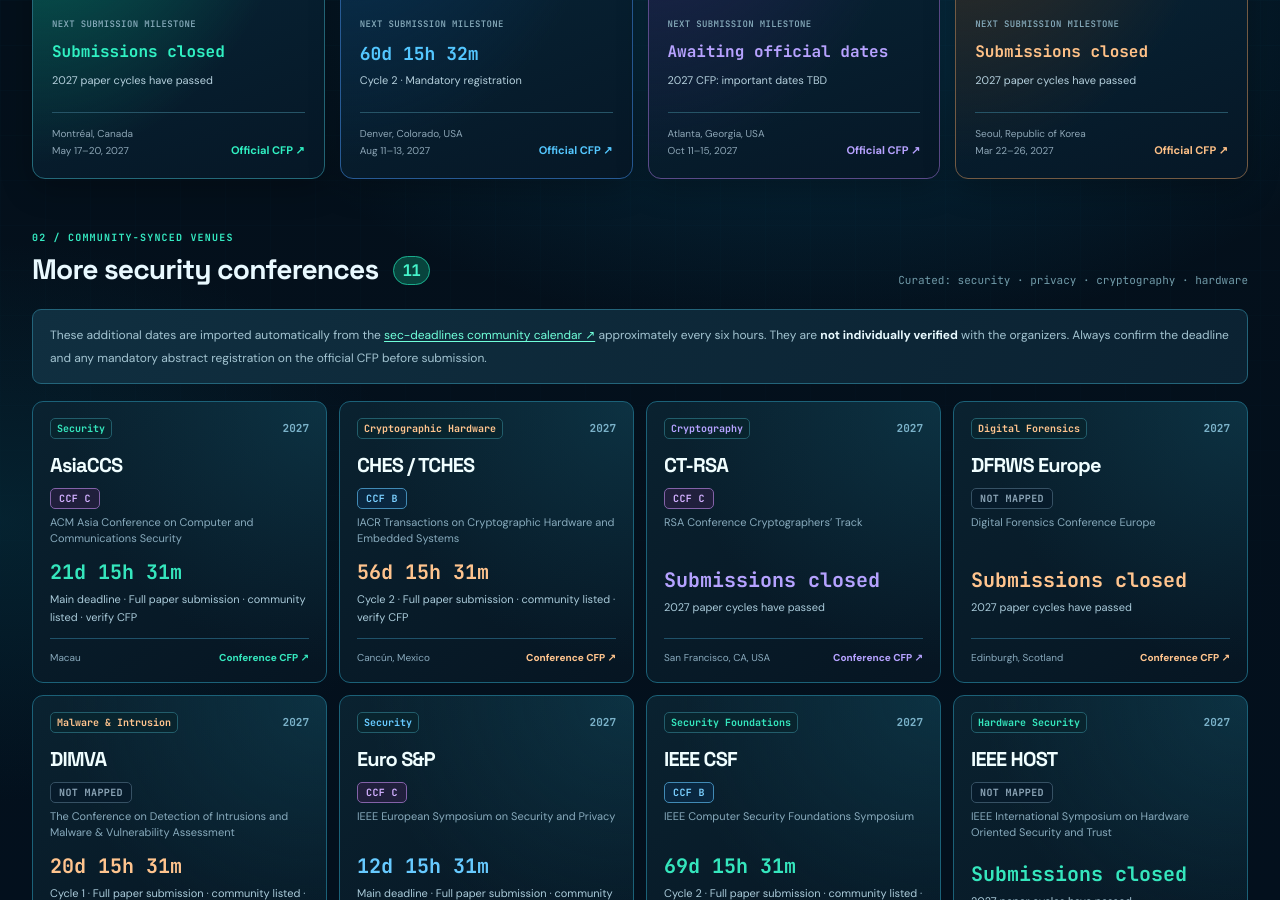
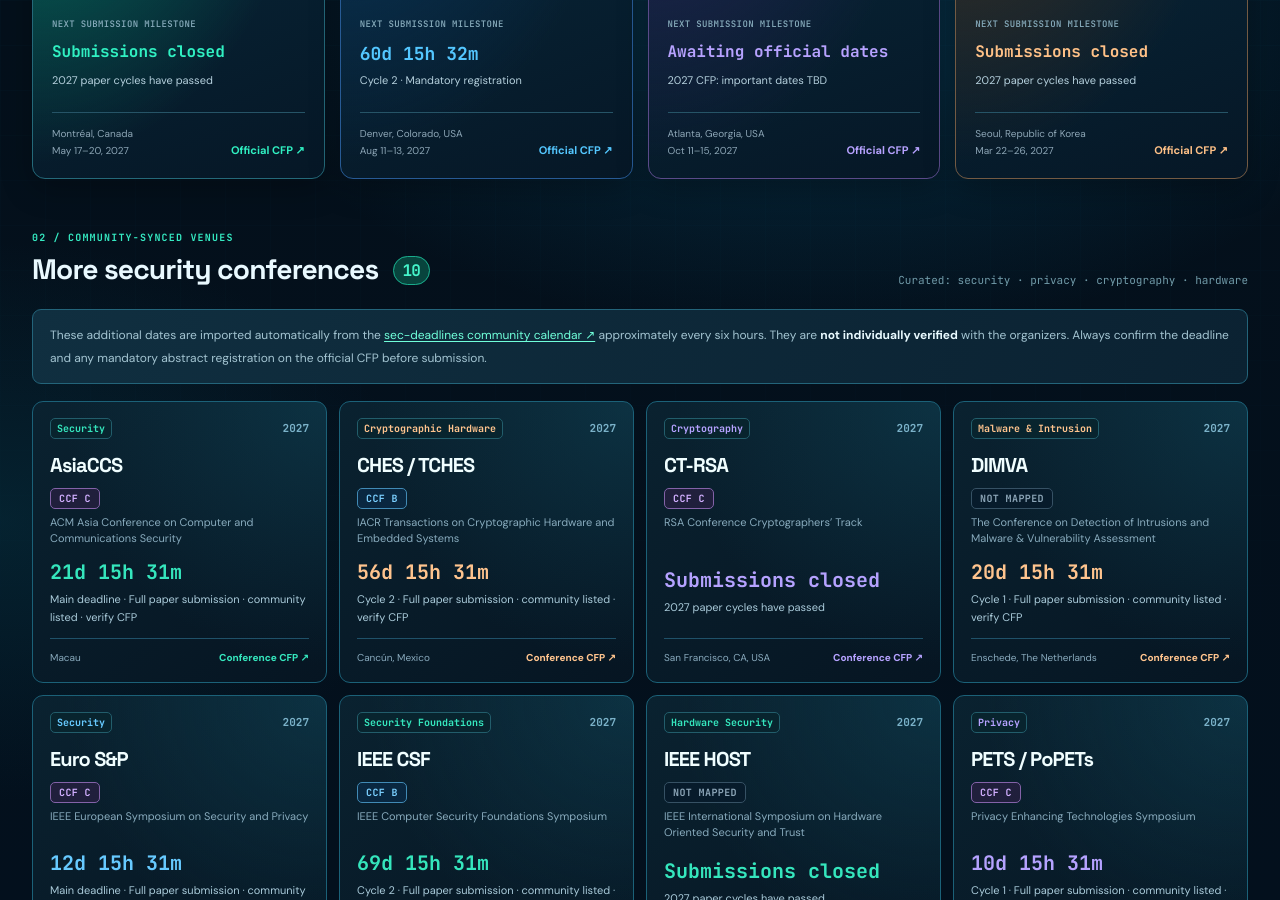
Before and after one commit to 2350082187zhou-ux/2350082187zhou-ux.github.io, a Jekyll site: the page built from _pages/security-deadlines.html, in a window 1280 px wide and 900 px high, scrolled down 1431 px. Built offline with Jekyll 4.4.1, drawn with Linux system fonts in a browser that asks for light colours; part of the change alters nothing that is shown.

Commit message:
data: sync community security conference deadlines

```diff
--- a/_data/security_deadlines_auto.json
+++ b/_data/security_deadlines_auto.json
@@ -47,20 +47,6 @@
       "tier": "additional",
       "official": "https://www.esat.kuleuven.be/cosic/events/ct-rsa-2027/",
       "note": "",
-      "source": "community"
-    },
-    {
-      "id": "dfceurope",
-      "short": "DFRWS Europe",
-      "name": "Digital Forensics Conference Europe",
-      "year": 2027,
-      "location": "Edinburgh, Scotland",
-      "dates": "March 30-April 2",
-      "label": "Digital Forensics",
-      "theme": "orange",
-      "tier": "additional",
-      "official": "https://dfrws.org/conferences/dfceurope2027/",
-      "note": "Abstract and title registration required by October 2, 2026 (AoE). Deadline extended.",
       "source": "community"
     },
     {
@@ -163,21 +149,6 @@
     }
   ],
   "events": [
-    {
-      "id": "auto-dfceurope-2027-2026-10-09-1",
-      "conf": "dfceurope",
-      "year": 2027,
-      "cycle": "Main deadline",
-      "kind": "paper",
-      "label": "Full paper submission · community listed",
-      "iso_utc": "2026-10-10T11:59:00Z",
-      "local_date": "2026-10-09",
-      "local_time": "23:59",
-      "zone_label": "AoE (UTC−12)",
-      "original": "2026-10-09 23:59",
-      "source": "community",
-      "official": "https://dfrws.org/conferences/dfceurope2027/"
-    },
     {
       "id": "auto-ches-2027-2026-10-15-1",
       "conf": "ches",
```
